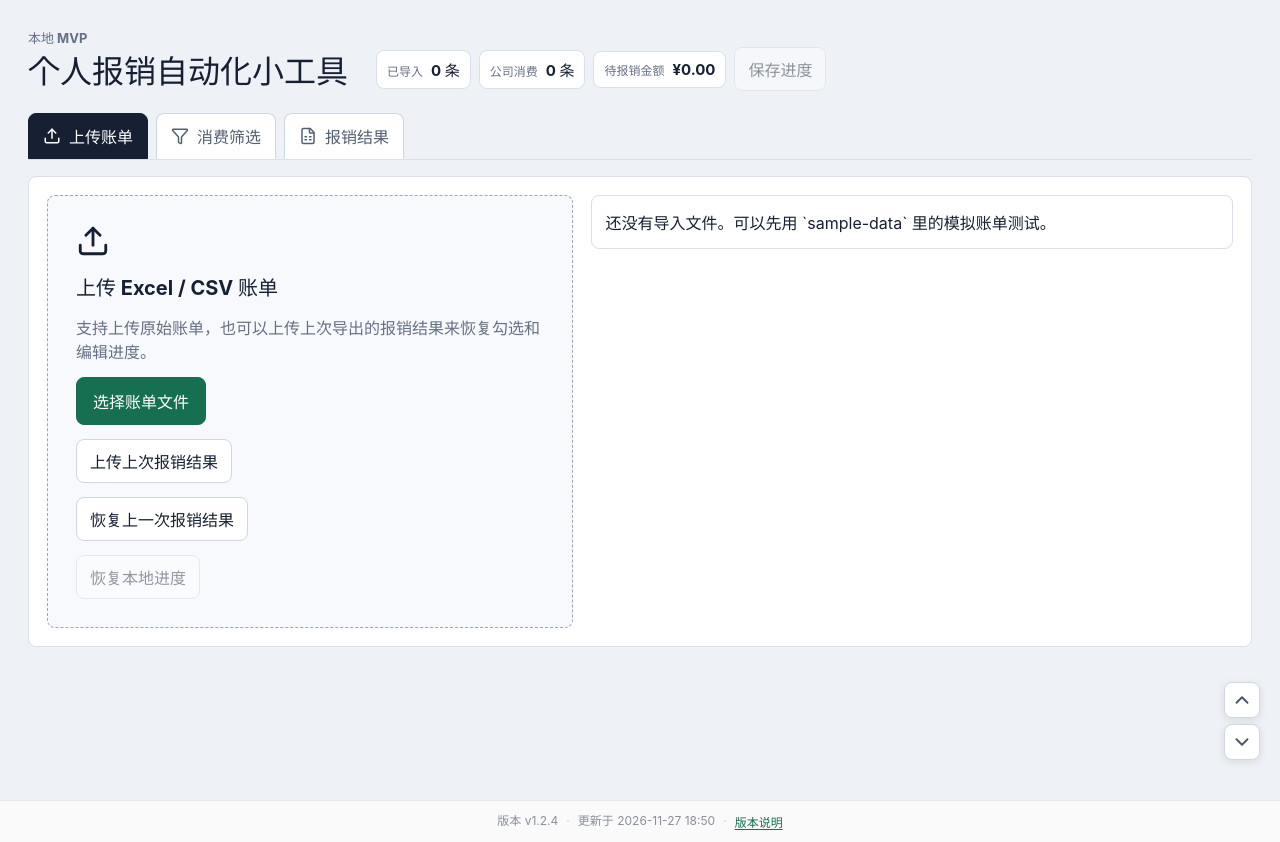
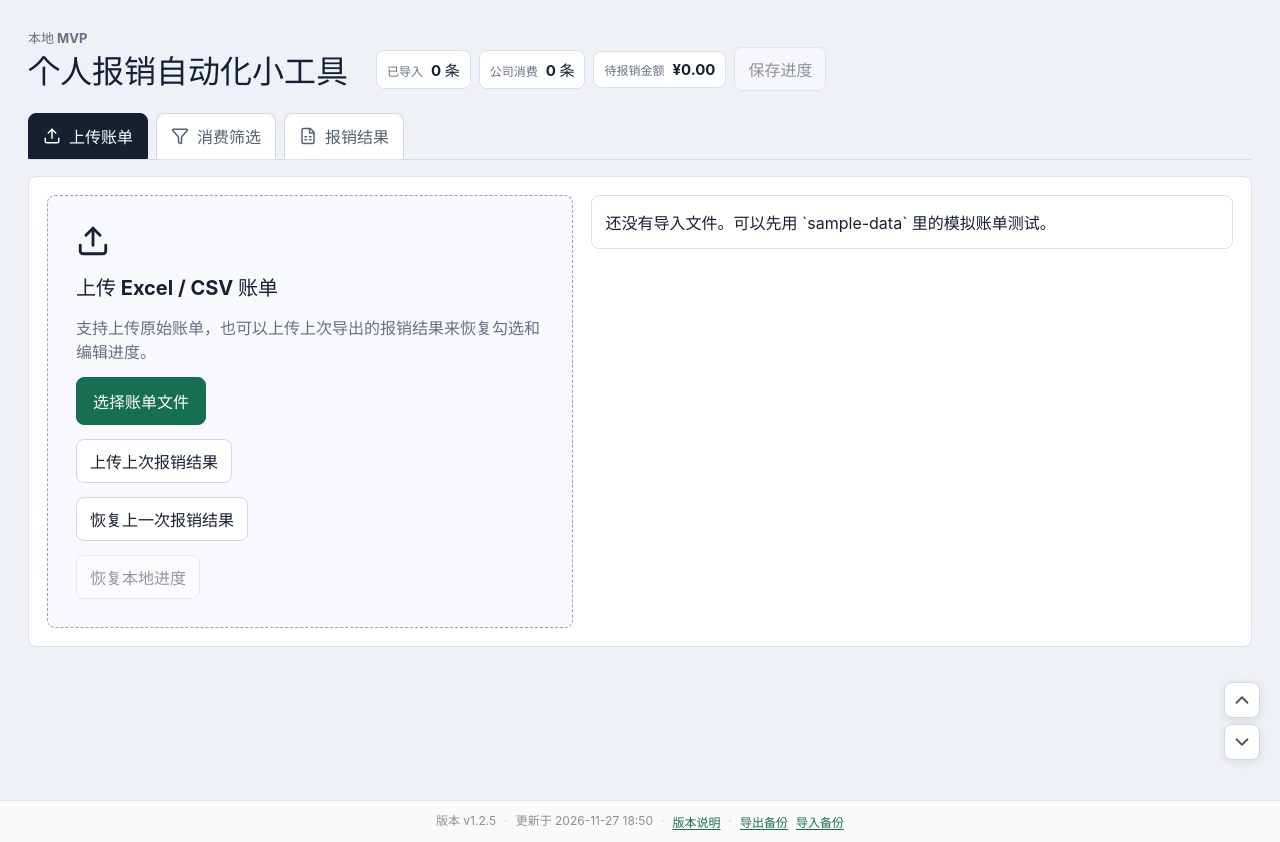
Before and after one commit to jose8300/personal-reimbursement-macos-handoff, a React (Vite) app: page / in a window 1280 px wide. Built offline with nearby package versions, Linux system fonts and the light colour scheme.

Commit message:
feat: 本地进度导出/导入备份（跨源迁移）；版本 1.2.5

```diff
--- a/package.json
+++ b/package.json
@@ -1,7 +1,7 @@
 {
   "name": "personal-reimbursement-mvp",
   "private": true,
-  "version": "1.2.4",
+  "version": "1.2.5",
   "type": "module",
   "scripts": {
     "dev": "node scripts/dev.mjs",
--- a/src/App.tsx
+++ b/src/App.tsx
@@ -348,6 +348,76 @@ function writeCustomRules(rules: CustomAutoRule[]) {
   } catch {
     // 静默忽略
   }
+}
+
+// 需要随备份一起导出的本地存储键（进度草稿 / 版本历史 / 自定义规则）
+const BACKUP_KEYS = [localProgressDraftKey, localProgressVersionsKey, localCustomRulesKey];
+
+// 跨源迁移：把当前源的本地进度导出为 JSON 文件，并尝复制到剪贴板兜底
+function exportLocalBackup() {
+  if (typeof window === 'undefined') return;
+  const data: Record<string, string | null> = {};
+  for (const key of BACKUP_KEYS) {
+    data[key] = window.localStorage.getItem(key);
+  }
+  const payload = {
+    app: 'personal-reimbursement',
+    schema: 1,
+    exportedAt: new Date().toISOString(),
+    data,
+  };
+  const json = JSON.stringify(payload, null, 2);
+  const blob = new Blob([json], { type: 'application/json' });
+  const url = URL.createObjectURL(blob);
+  const a = document.createElement('a');
+  a.href = url;
+  a.download = `报销进度备份-${new Date().toISOString().slice(0, 10)}.json`;
+  document.body.appendChild(a);
+  a.click();
+  a.remove();
+  URL.revokeObjectURL(url);
+  try {
+    navigator.clipboard?.writeText(json);
+  } catch {
+    // 剪贴板不可用时忽略，文件已下载
+  }
+  toast.success('已导出本地进度备份（文件已下载，并尝复制到剪贴板）');
+}
+
+// 跨源迁移：从备份 JSON 恢复本地进度（覆盖当前源的对应键）
+async function importLocalBackup(file: File) {
+  if (typeof window === 'undefined') return;
+  let payload: unknown;
+  try {
+    payload = JSON.parse(await file.text());
+  } catch {
+    toast.error('文件不是有效的备份 JSON');
+    return;
+  }
+  const data = (payload as { data?: Record<string, unknown> } | null)?.data;
+  if (!data || typeof data !== 'object') {
+    toast.error('备份格式不正确：缺少 data 字段');
+    return;
+  }
+  if (!window.confirm('导入备份会覆盖当前网站的本地进度，确定继续吗？')) return;
+  let count = 0;
+  for (const key of BACKUP_KEYS) {
+    const value = data[key];
+    if (typeof value === 'string') {
+      try {
+        window.localStorage.setItem(key, value);
+        count += 1;
+      } catch {
+        // 单键失败忽略
+      }
+    }
+  }
+  if (count === 0) {
+    toast.error('备份中未找到可恢复的数据');
+    return;
+  }
+  toast.success(`已导入 ${count} 项本地数据，即将刷新页面…`);
+  window.setTimeout(() => window.location.reload(), 700);
 }
 
 function createProgressVersion(kind: ProgressVersion['kind'], recordCount: number, selectedCount: number): ProgressVersion {
@@ -2866,7 +2936,13 @@ function App() {
         ))}
       </datalist>
     </main>
-    <Footer version={__APP_VERSION__} buildTime={__APP_BUILD_TIME__} onShowChangelog={() => setShowChangelog(true)} />
+    <Footer
+      version={__APP_VERSION__}
+      buildTime={__APP_BUILD_TIME__}
+      onShowChangelog={() => setShowChangelog(true)}
+      onExportBackup={exportLocalBackup}
+      onImportBackup={importLocalBackup}
+    />
     <div className="page-scroll-buttons">
       <button type="button" title="回到顶部" onClick={() => window.scrollTo({ top: 0 })}>
         <ChevronUp />
--- a/src/changelog.ts
+++ b/src/changelog.ts
@@ -6,6 +6,16 @@ export type ChangelogEntry = {
 };
 
 export const changelog: ChangelogEntry[] = [
+  {
+    version: '1.2.5',
+    date: '2026-07-15',
+    title: '本地进度备份 / 恢复',
+    changes: [
+      '页脚新增「导出备份」「导入备份」：可把本地进度打包成 JSON 文件',
+      '支持跨源迁移：在旧地址导出、新地址导入，即可把进度搬到 GitHub Pages 站点',
+      '导出时同时尝试复制到剪贴板，方便无文件下载环境也能转移',
+    ],
+  },
   {
     version: '1.2.4',
     date: '2026-07-15',
--- a/src/components/Footer.tsx
+++ b/src/components/Footer.tsx
@@ -1,12 +1,19 @@
+import { useRef } from 'react';
+
 export function Footer({
   version,
   buildTime,
   onShowChangelog,
+  onExportBackup,
+  onImportBackup,
 }: {
   version: string;
   buildTime: string;
   onShowChangelog: () => void;
+  onExportBackup: () => void;
+  onImportBackup: (file: File) => void;
 }) {
+  const importInputRef = useRef<HTMLInputElement>(null);
   return (
     <footer className="app-footer">
       <span>版本 v{version}</span>
@@ -16,6 +23,28 @@ export function Footer({
       <button type="button" className="footer-link" onClick={onShowChangelog}>
         版本说明
       </button>
+      <span className="footer-sep">·</span>
+      <button type="button" className="footer-link" onClick={onExportBackup}>
+        导出备份
+      </button>
+      <button
+        type="button"
+        className="footer-link"
+        onClick={() => importInputRef.current?.click()}
+      >
+        导入备份
+      </button>
+      <input
+        ref={importInputRef}
+        type="file"
+        accept="application/json,.json"
+        style={{ display: 'none' }}
+        onChange={(event) => {
+          const file = event.target.files?.[0];
+          if (file) onImportBackup(file);
+          event.target.value = '';
+        }}
+      />
     </footer>
   );
 }
```
